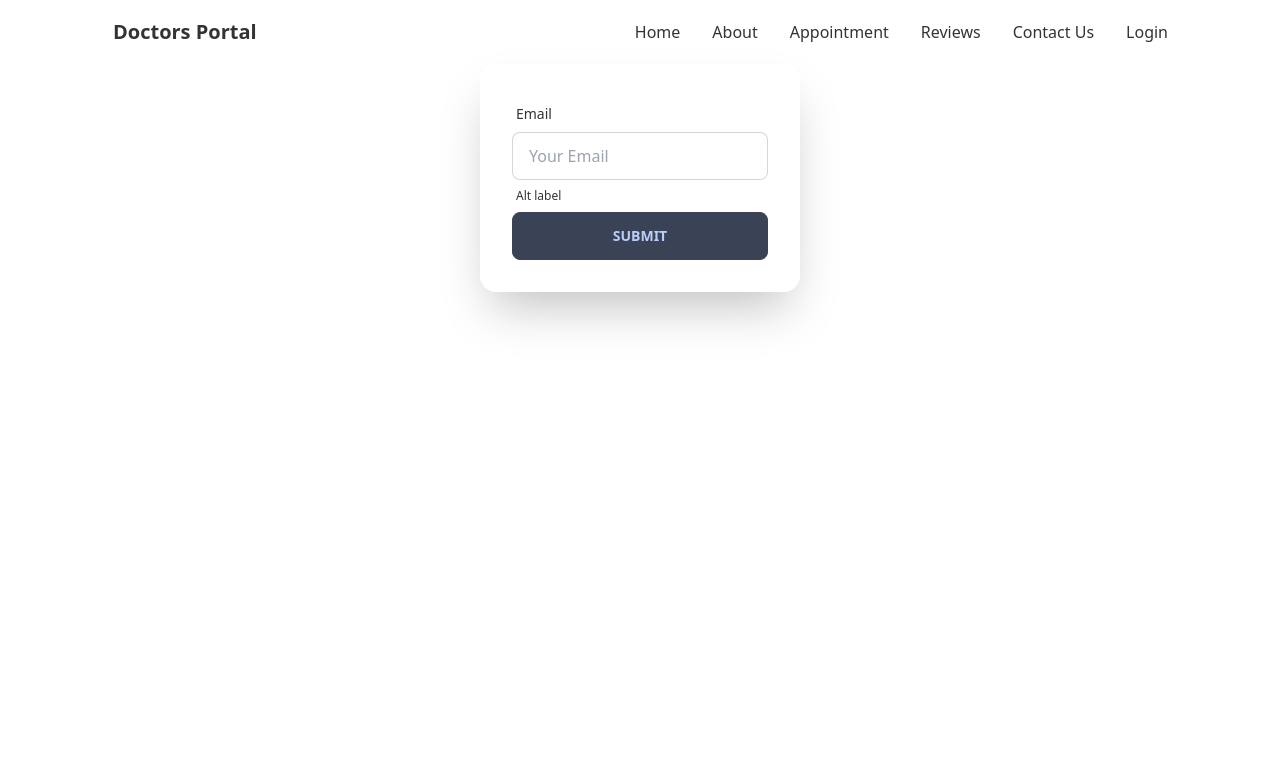
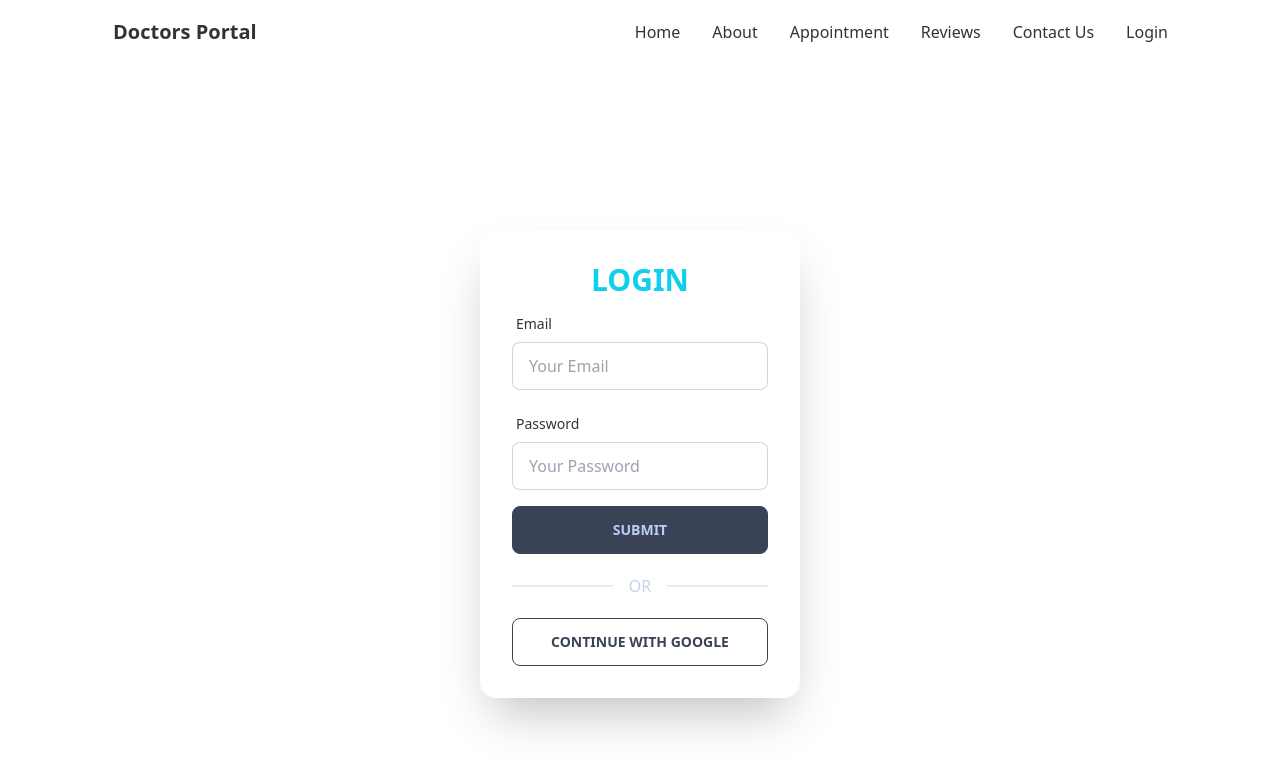
Before and after one commit to Shihab2022/doctors-portal-client, a React (Create React App) app: page /login in a window 1280 px wide. Shown: the top 770 px of the page. Built offline with nearby package versions, Linux system fonts and the light colour scheme; no server answers; the HTML template or start-up script is replaced by a standard one.

Commit message:
sign in with google and implement react hook form

```diff
--- a/src/Pages/Login/LoginPage.js
+++ b/src/Pages/Login/LoginPage.js
@@ -1,41 +1,87 @@
 // import { Input } from 'postcss';
 import React from "react";
 import { useForm } from "react-hook-form";
+import { useSignInWithGoogle } from 'react-firebase-hooks/auth';
+import auth from '../../firebase.init'
+import Spinner from "../Sherad/Spinner";
 const LoginPage = () => {
   const { register, errors, handleSubmit } = useForm();
+  const [signInWithGoogle, user, loading, error] = useSignInWithGoogle(auth);
+
+if(loading){
+    return <Spinner></Spinner>
+}
+if(error){
+    console.log(error)
+}
   const onSubmit = (data) => {
-    console.log(data);
+    console.log(data.email);
   };
   return (
-    <div className="flex justify-center items-center">
+    <div className="flex justify-center h-screen items-center">
         <div class="card shadow-2xl w-1/4  text-neutral-content">
   <div class="card-body ">
-
+   <h1 className="text-3xl font-bold text-center uppercase text-primary">login </h1>
   <form onSubmit={handleSubmit(onSubmit)}>
         <label className="label">
           <span className="label-text">Email</span>
         </label>
         <input
-          name="email"
+
+          type="email"
+          placeholder="Your Email"
+          className="input input-bordered w-full max-w-xs "
           {...register("email", {
+              required: {
+                value: true,
+                message: 'Email address is required'
+              },
             pattern: {
-              value: /[A-Za-z]{3}/,
-              message: 'error message' // JS only: <p>error message</p> TS only support string
+              value: /[a-z0-9]+@[a-z]+\.[a-z]{2,3}/,
+              message: 'Your email is valid .' // JS only: <p>error message</p> TS only support string
             }
           })}
-          type="email"
-          placeholder="Your Email"
-          className="input input-bordered w-full "
+
         />
         <label className="label">
-          <span className="label-text-alt">Alt label</span>
+
+        {errors?.email?.type==='required' && <span className="text-red-500 label-text-alt">{errors.email.message}</span>}
+        {errors?.email?.type==='pattern' && <span className="text-red-500 label-text-alt">{errors.email.message}</span>}
         </label>
 
-        {errors?.email && "First name is required"}
-        {/* <Input name="lastName" ref={register({ required: true })} />
-      {errors.lastName && "Last name is required"} */}
+
+        <label className="label">
+          <span className="label-text">Password</span>
+        </label>
+        <input
+
+          type="password"
+          placeholder="Your Password"
+          className="input input-bordered w-full max-w-xs "
+          {...register("password", {
+              required: {
+                value: true,
+                message: 'Password address is required'
+              },
+            pattern: {
+              value: /[a-z0-9]+@[a-z]+\.[a-z]{2,3}/,
+              message: 'Your password is valid .' // JS only: <p>error message</p> TS only support string
+            }
+          })}
+
+        />
+        <label className="label">
+
+        {errors?.password?.type==='required' && <span className="text-red-500 label-text-alt">{errors.password.message}</span>}
+        {errors?.password?.type==='pattern' && <span className="text-red-500 label-text-alt">{errors.password.message}</span>}
+        </label>
+
+
         <input className="btn btn-accent text-center w-full" type="submit" />
       </form>
+
+      <div class="divider">OR</div>
+      <button onClick={() =>signInWithGoogle()} className='w-full btn btn-outline btn-accent'>Continue with google</button>
   </div>
 </div>
 
--- /dev/null
+++ b/src/Pages/Sherad/Spinner.js
@@ -0,0 +1,15 @@
+import React from 'react';
+
+const Spinner = () => {
+    return (
+        <div>
+
+
+<div class="flex items-center h-screen justify-center ">
+    <div class="w-52 h-52 border-t-4 border-b-4 border-pink-900 rounded-full animate-spin"></div>
+</div>
+        </div>
+    );
+};
+
+export default Spinner;
```
